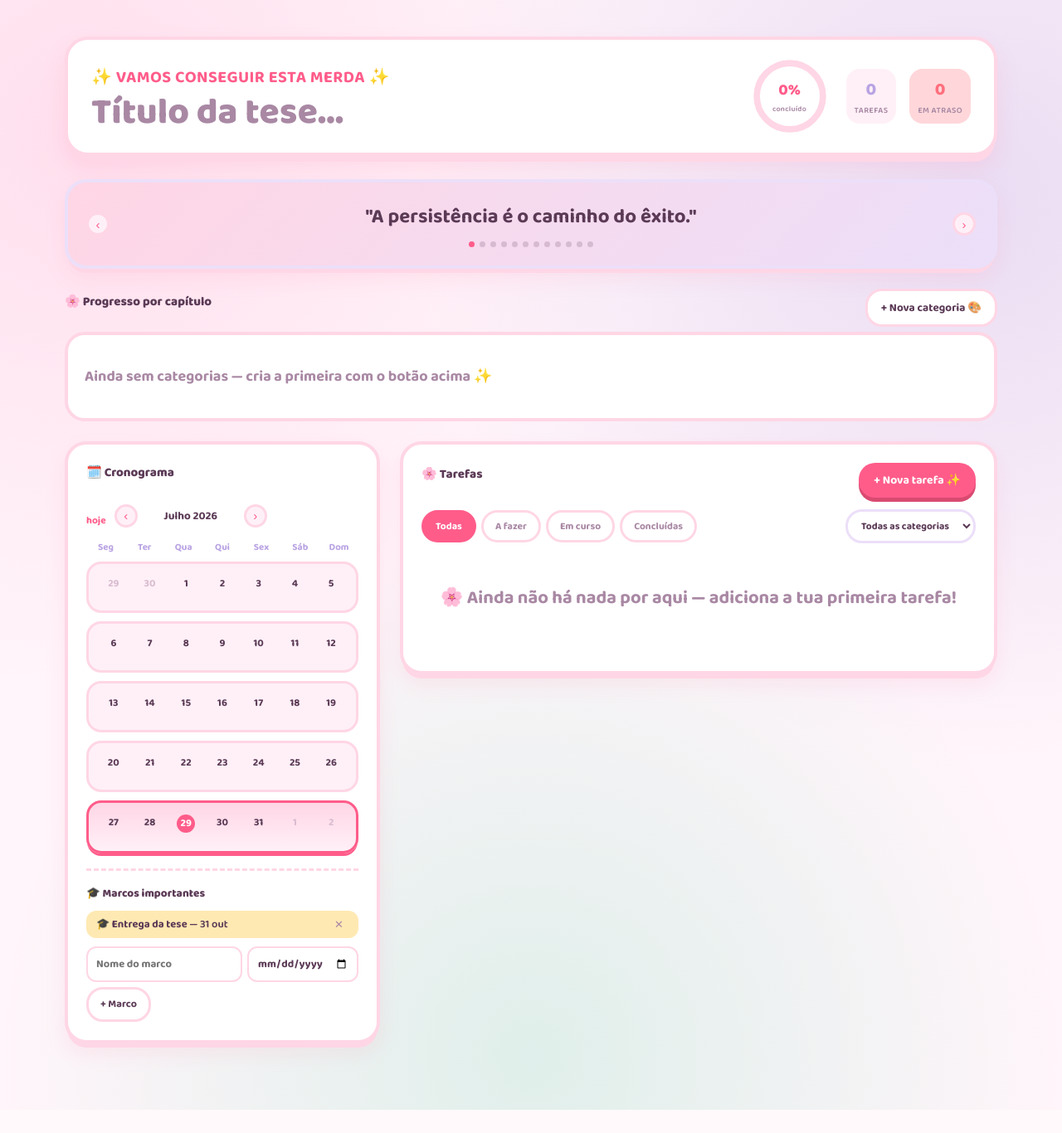
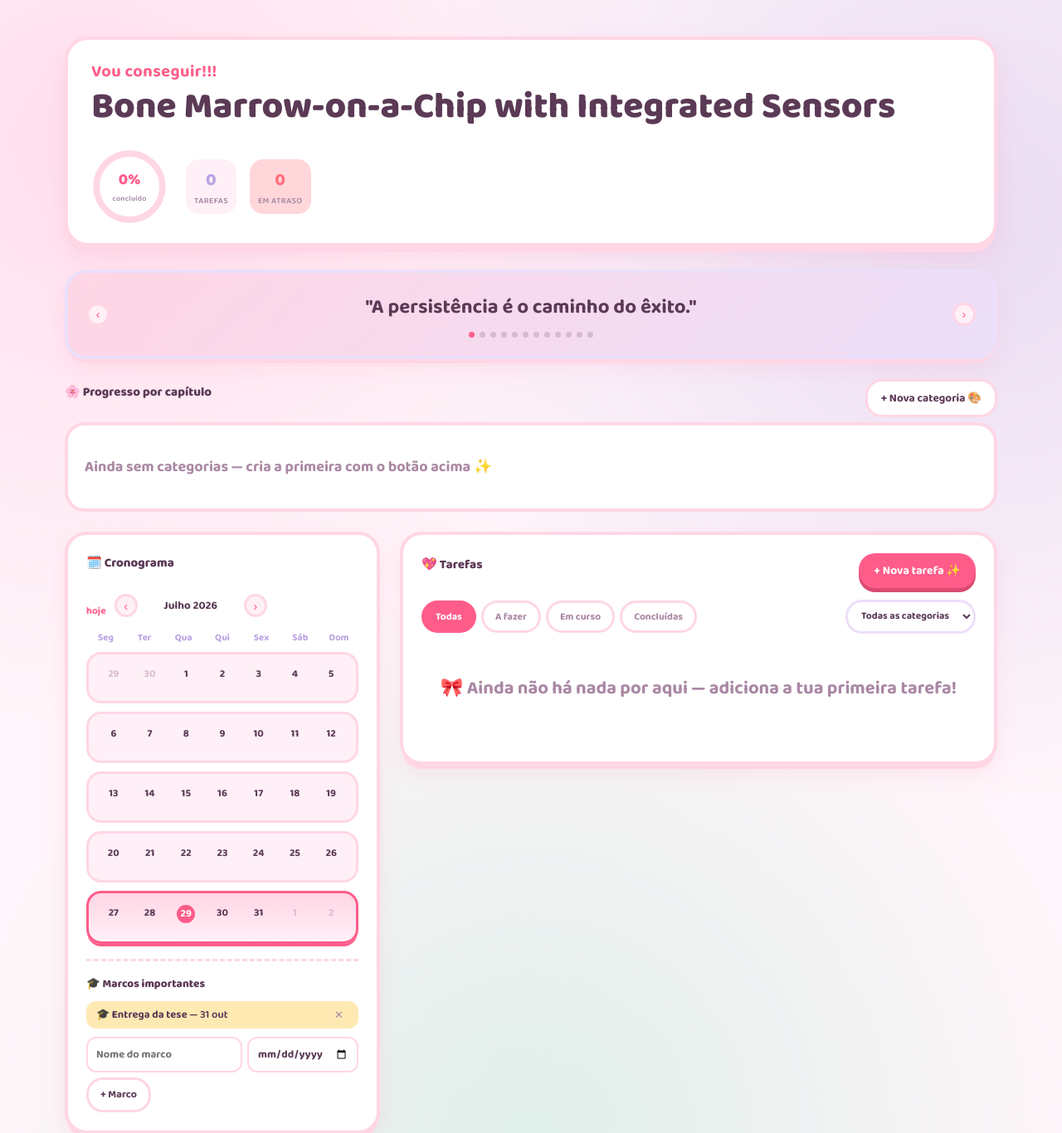
Before and after one commit to tompratas/thesis-tasks, a Flask app: page / in a window 1280 px wide. Shown: the top 1366 px of the page at 83% size. Before the commit the page ends 1338 px from the top, so only its background shows below. Run offline with Flask 3, Linux system fonts and the light colour scheme; data comes from the database, SQL or seed files in the repository; data that the repository does not hold is empty; some libraries are stand-ins or nearby versions.

Commit message:
Add files via upload

```diff
--- a/static/app.js
+++ b/static/app.js
@@ -629,14 +629,6 @@ document.getElementById("egg-trigger").addEventListener("click", () => {
   }
 });
 
-// ---------- Thesis title persistence (local only, simple) ----------
-
-const titleEl = document.getElementById("thesis-title");
-titleEl.textContent = localStorage.getItem("thesisTitle") || "";
-titleEl.addEventListener("blur", () => {
-  localStorage.setItem("thesisTitle", titleEl.textContent.trim());
-});
-
 // ---------- Motivational quote slideshow ----------
 
 const QUOTES = [
--- a/templates/index.html
+++ b/templates/index.html
@@ -14,8 +14,8 @@
 
   <header class="masthead">
     <div class="masthead-left">
-      <p class="eyebrow" id="egg-trigger">✨ VAMOS CONSEGUIR ESTA MERDA ✨</p>
-      <h1 id="thesis-title" contenteditable="true" data-placeholder="Título da tese...">A minha tese</h1>
+      <p class="eyebrow" id="egg-trigger">Vou conseguir!!!</p>
+      <h1 id="thesis-title">Bone Marrow-on-a-Chip with Integrated Sensors</h1>
     </div>
     <div class="masthead-right">
       <div class="ring-wrap">
@@ -82,7 +82,7 @@
 
     <section class="panel ledger-panel">
       <div class="panel-head">
-        <p class="section-label">🌸 Tarefas</p>
+        <p class="section-label">💖 Tarefas</p>
         <button id="new-task-btn" class="btn-primary">+ Nova tarefa ✨</button>
       </div>
 
@@ -99,7 +99,7 @@
       </div>
 
       <ul id="task-list" class="ledger"></ul>
-      <p id="empty-state" class="empty-state" style="display:none;">🌸 Ainda não há nada por aqui — adiciona a tua primeira tarefa!</p>
+      <p id="empty-state" class="empty-state" style="display:none;">🎀 Ainda não há nada por aqui — adiciona a tua primeira tarefa!</p>
     </section>
 
   </main>
@@ -218,7 +218,7 @@
 <!-- Secret theme panel (easter egg) -->
 <div id="theme-modal" class="modal-backdrop" style="display:none;">
   <div class="modal-card">
-    <p class="modal-eyebrow">🌸 Modo secreto encontrado!🌸</p>
+    <p class="modal-eyebrow">🥚 Modo secreto encontrado!</p>
     <p class="theme-intro">Personaliza as cores da app. As mudanças ficam guardadas neste navegador.</p>
 
     <label class="field">
```
